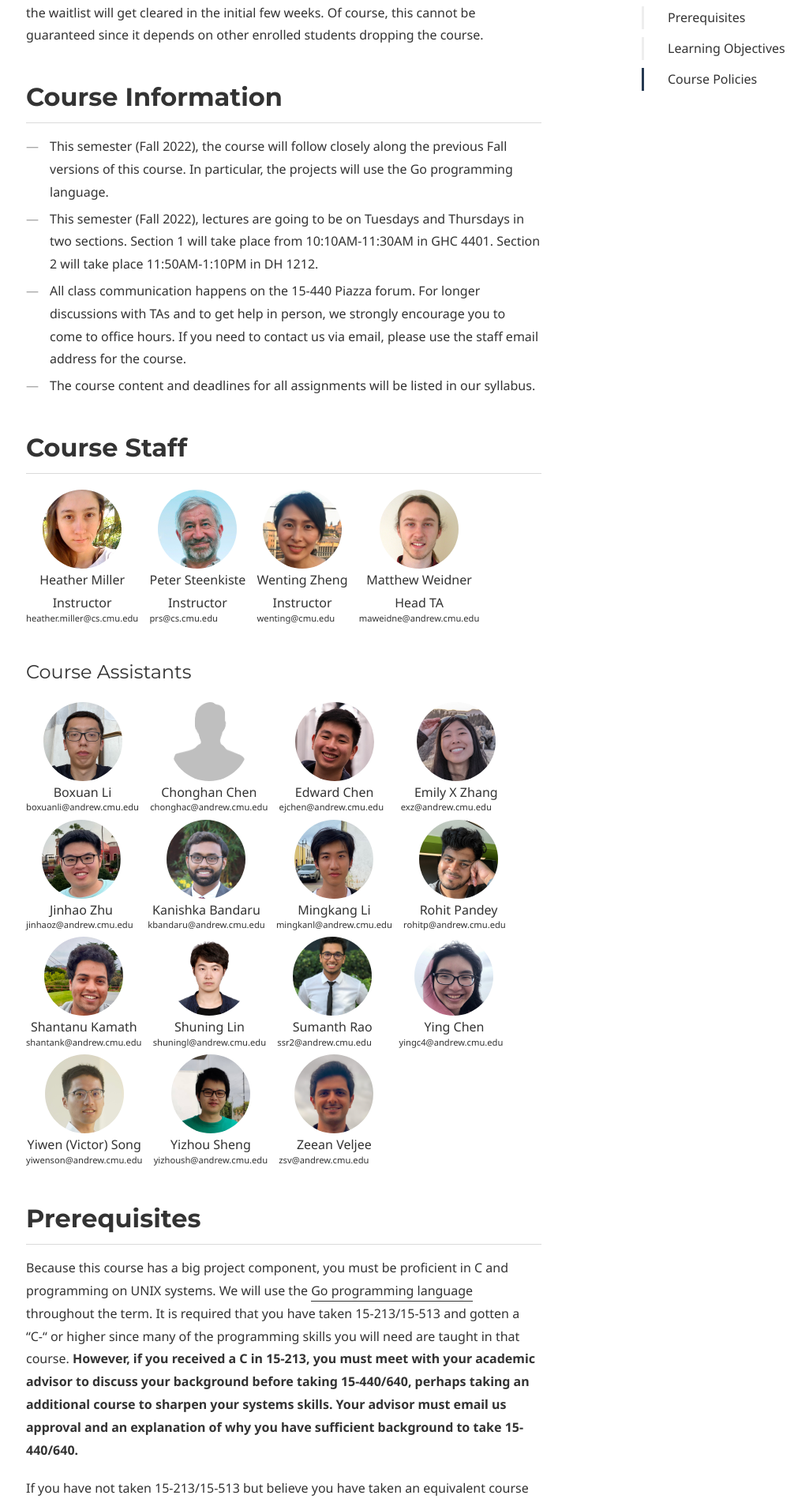
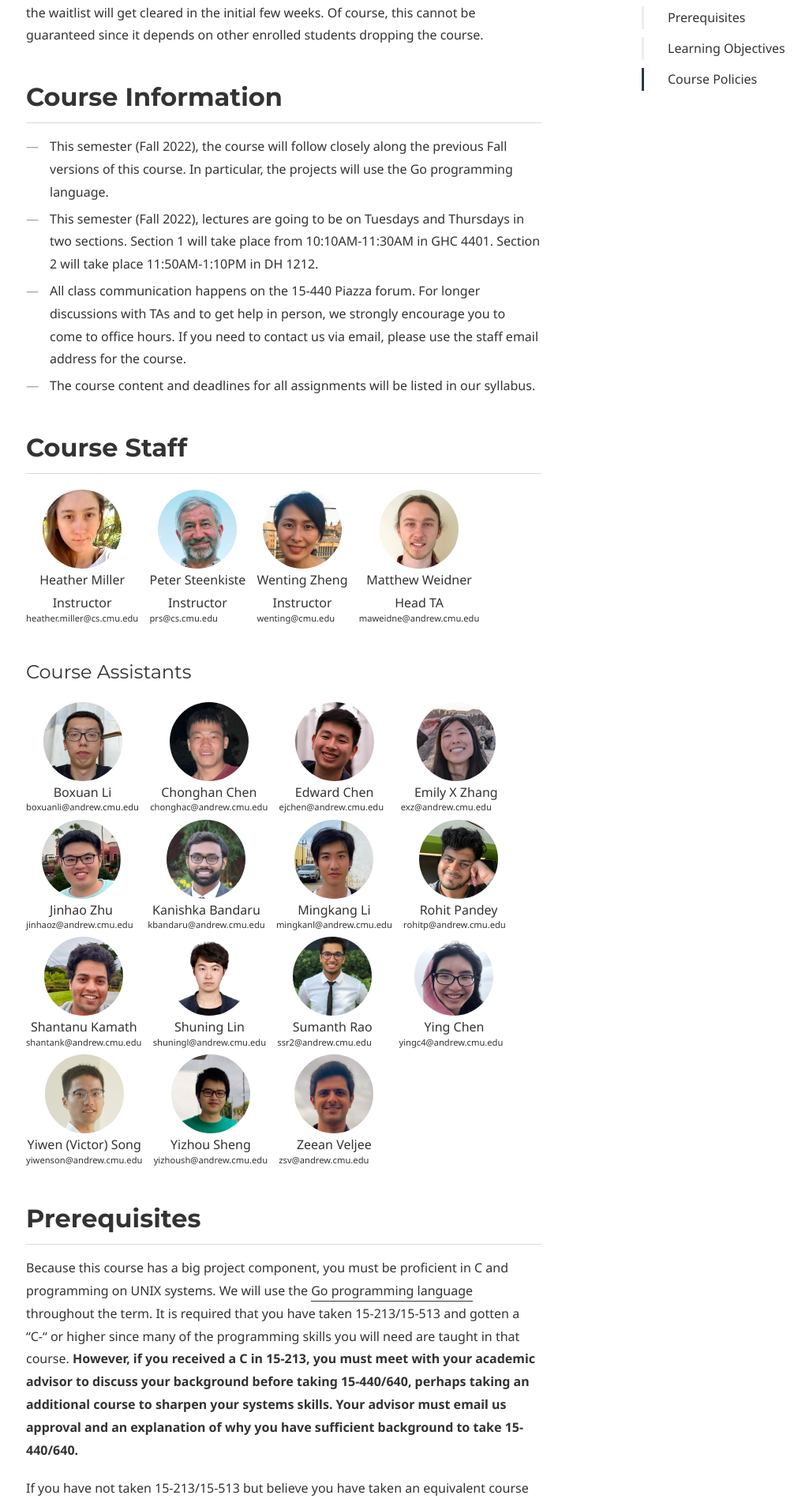
Before and after one commit to 15-440/website, a Jekyll site: the page built from index.md, in a window 1280 px wide. Shown: the part 1081-2979 px from the top of the page at 79% size, without its empty margins (37-1062 px from the left). Built offline with Jekyll 4.4.1, drawn with Linux system fonts in a browser that asks for light colours; some web fonts are replaced.

Commit message:
last ta?

```diff
--- a/_config.yml
+++ b/_config.yml
@@ -182,7 +182,7 @@ course:
         - name: Chonghan Chen
           email: chonghac@andrew.cmu.edu
           type: TA
-          image: silhouette.png
+          image: chonghan-chen.jpg
         - name: Edward Chen
           email: ejchen@andrew.cmu.edu
           type: TA
```
Also changed, not shown: doks-theme/assets/images/headshot/chonghan-chen.jpg (added).
